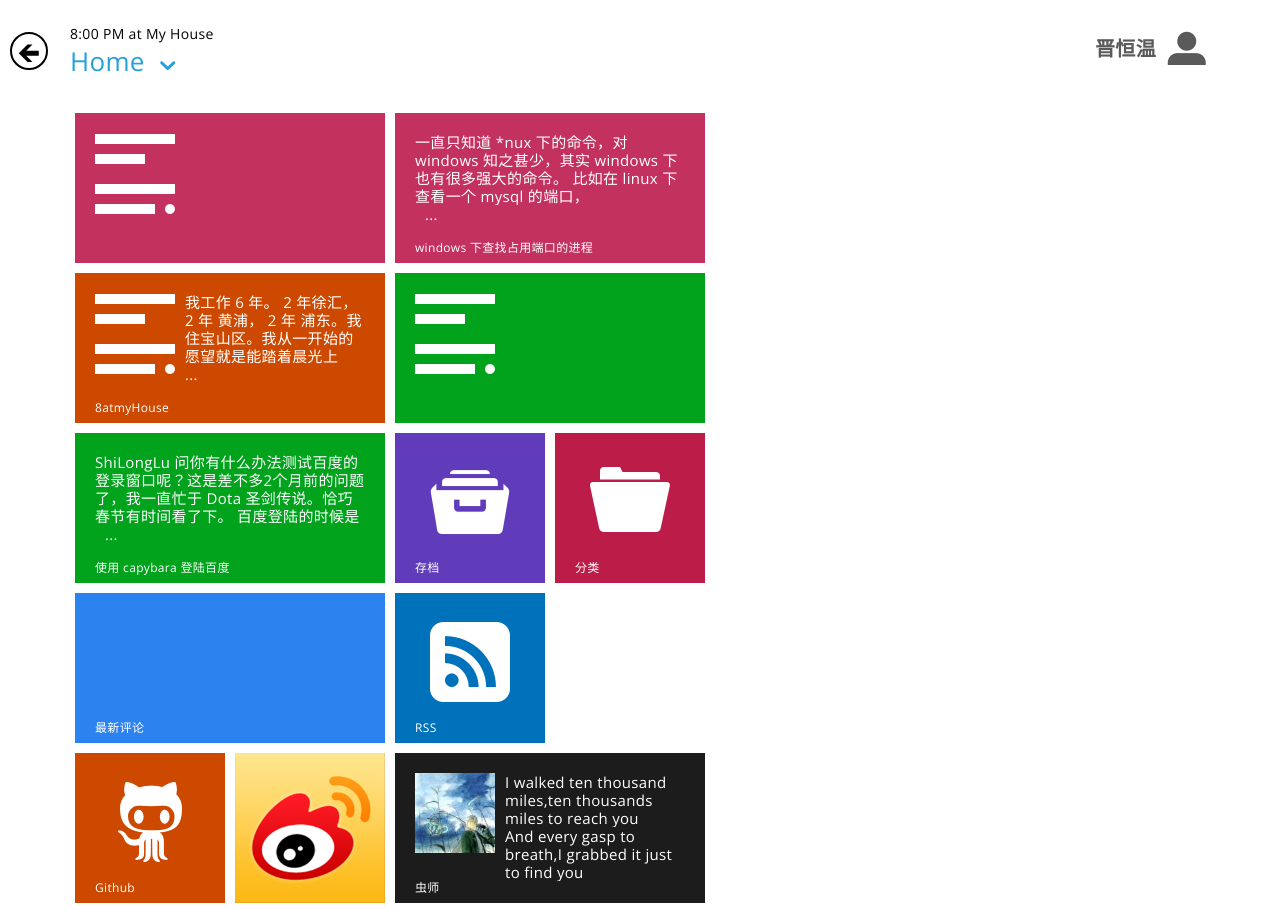
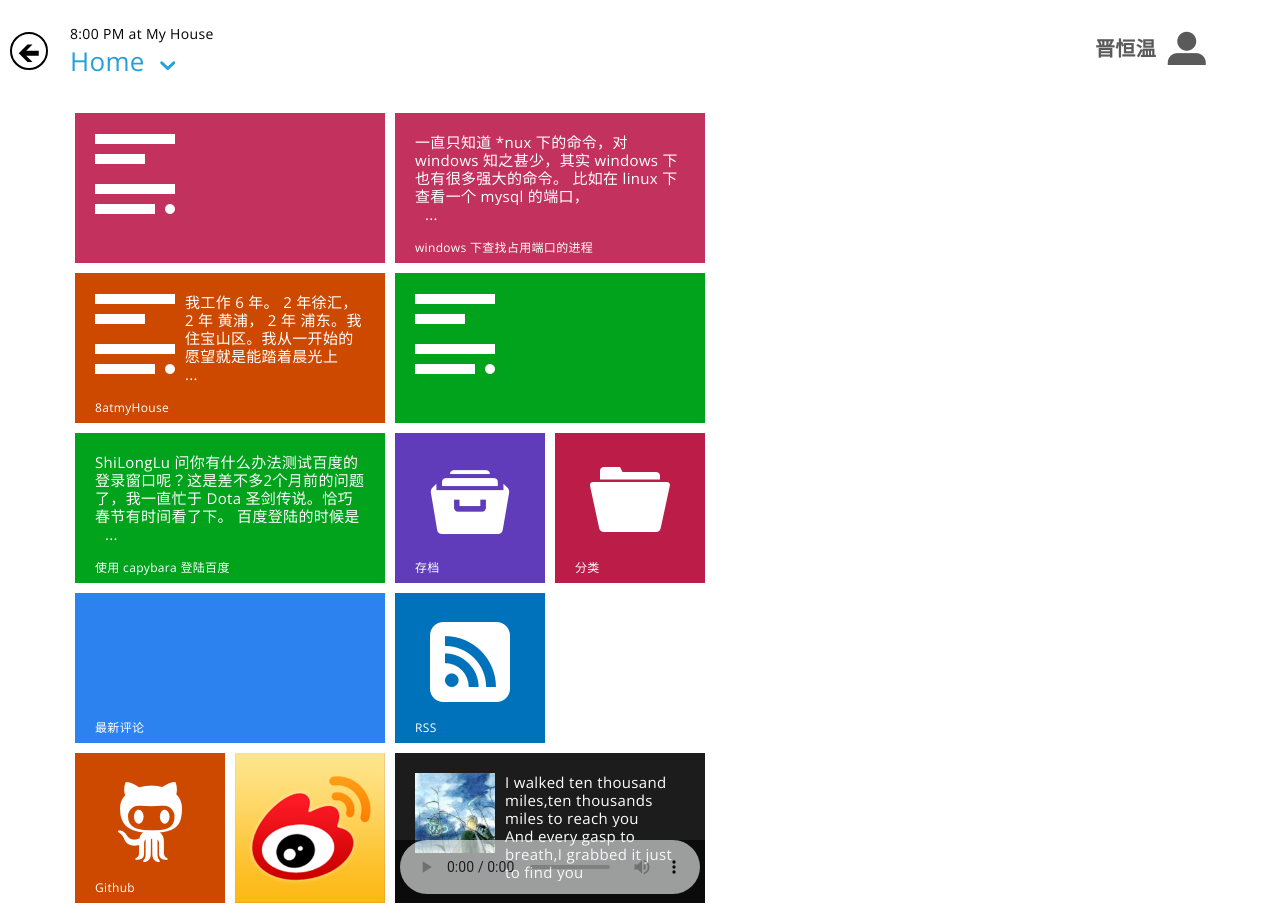
Before and after one commit to lihuazhang/lihuazhang.github.com, a Jekyll site: the page built from index.html, in a window 1280 px wide, cut to the strip 0-909 px from the top of the page. Built offline with Jekyll 4.4.1, drawn with Linux system fonts in a browser that asks for light colours; nearby versions of some CDN libraries; Markdown is read by kramdown in place of the engine named in the settings; the list of posts is cut into pages by our own code; comment, search, counter and statistics services are not loaded.

Commit message:
switch off autoplay of mp3

```diff
--- a/index.html
+++ b/index.html
@@ -82,22 +82,24 @@ isHome: true
           </a>
 
           <div class="tile wide imagetext bg-color-darken">
-            <audio src="/music/chongshi.mp3"  autoplay=true>
-              Your browser does not support the audio element.
-            </audio>
             <div class="image-wrapper">
               <img class="icon" src="/images/chongshi.jpg"/>
             </div>
 
             <div class="column-text">
-              <div class="text4">
+             <div class="text4">
                 I walked ten thousand miles,ten thousands miles to reach you
               </div>
               <div class="text4">
                 And every gasp to breath,I grabbed it just to find you
               </div>
             </div>
-            <div class="app-label">虫师</div>
+            <div class="brand-label">
+            <audio controls="controls" src="/music/chongshi.mp3" preload=true>
+              Your browser does not support the audio element.
+            </audio>
+            </div>
+
           </div>
 
           <a class="tile imagetext bg-color-blue" href="/about_me.html">
```
Also changed, not shown: 6 other files.
